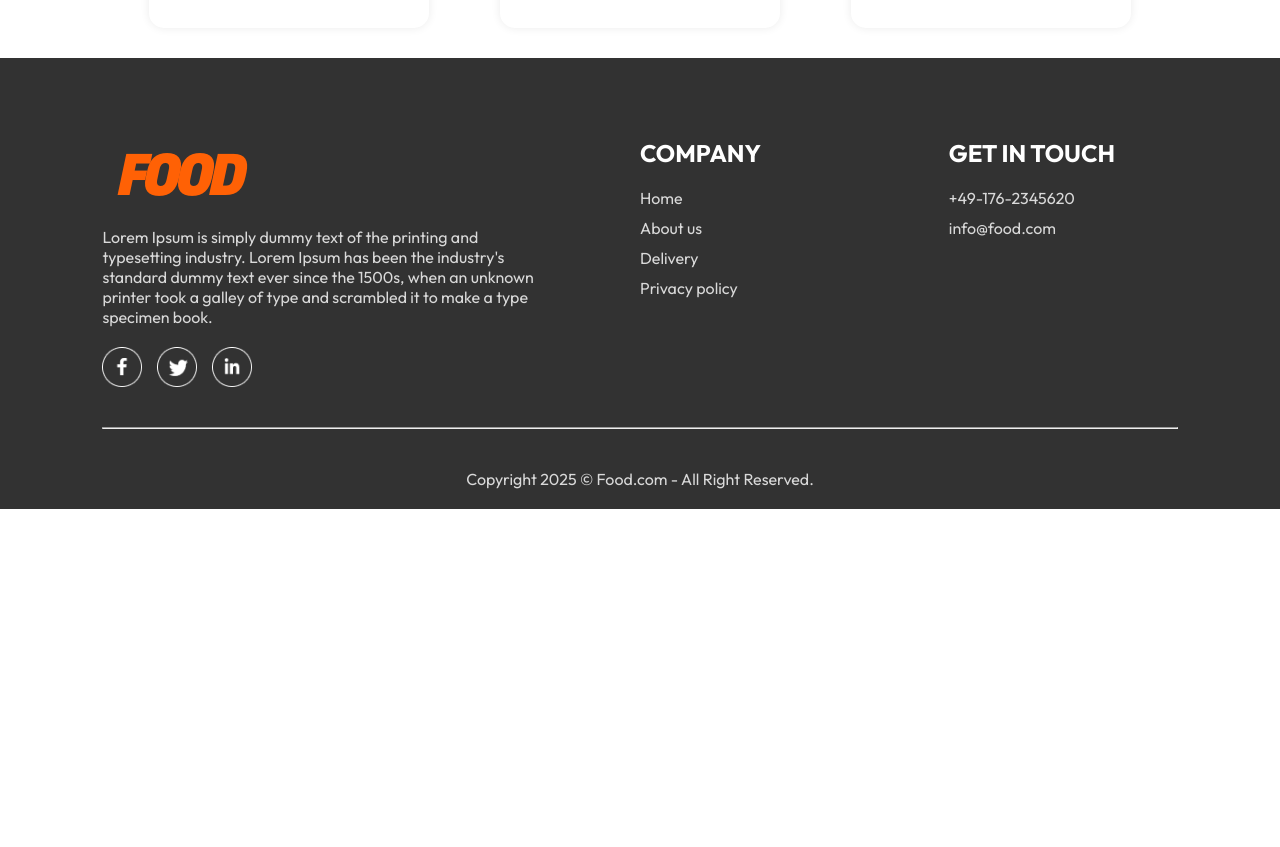
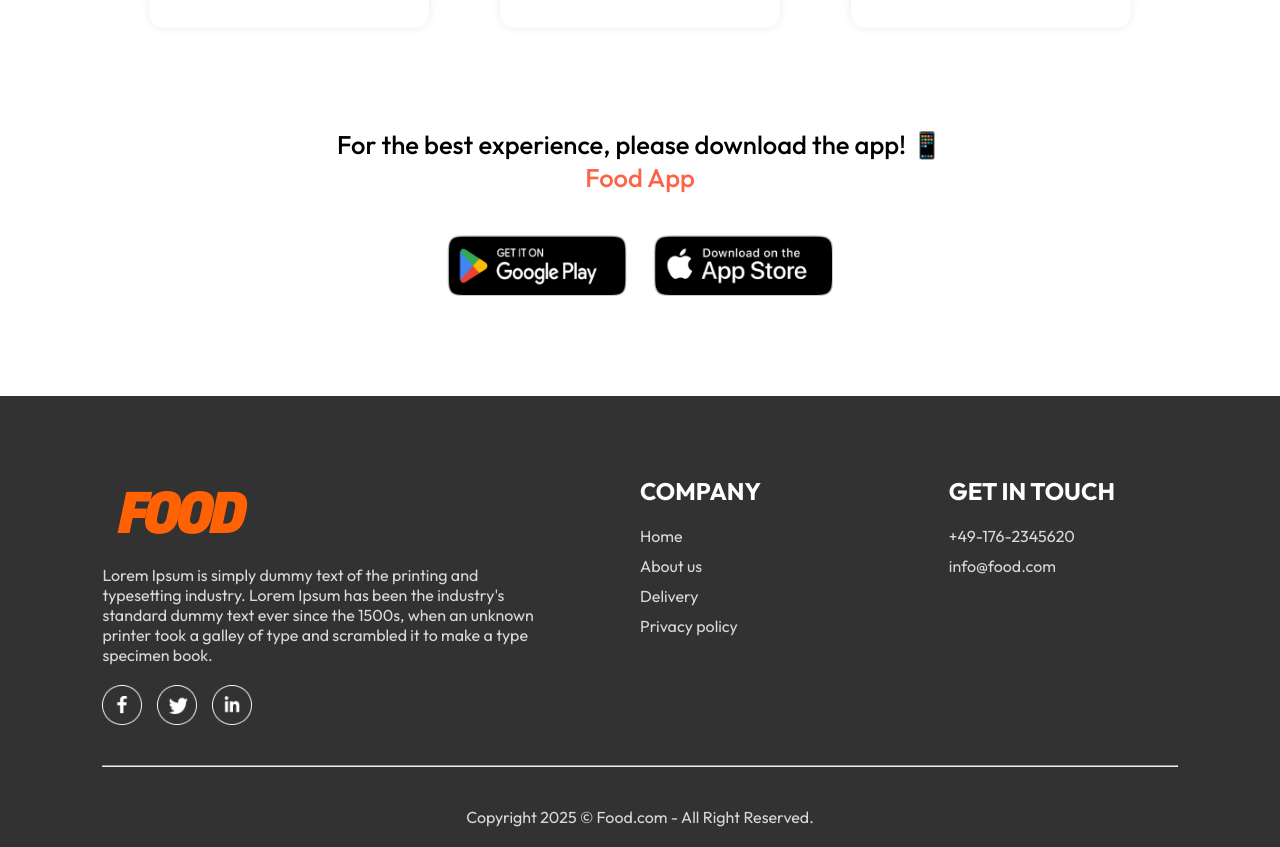
Before and after one commit to mehrnazpishyar/Food-Delivery, a React app: page / in a window 1280 px wide. Shown: the part 5220-6067 px from the top of the page. Before the commit the page ends 5729 px from the top, so only its background shows below. Built offline with nearby package versions, Linux system fonts and the light colour scheme; the HTML template or start-up script is replaced by a standard one.

Commit message:
AppDownload component was added

```diff
--- /dev/null
+++ b/src/components/AppDownload/AppDownload.css
@@ -0,0 +1,25 @@
+.app-download {
+    margin: 100px auto;
+    font-size: max(2vw, 20px);
+    text-align: center;
+    font-weight: 500;
+}
+.app-download span {
+color: tomato;
+}
+
+.app-download-platforms{
+    display: flex;
+    justify-content: center;
+    gap: max(2vw,10px);
+    margin-top: 40px;
+}
+.app-download-platforms img{
+   width:max(30vw,120px);
+   max-width: 180px;
+   transition: 0.5s;
+   cursor: pointer;
+}
+.app-download-platforms img:hover{
+    transform: scale(1.05);
+ }
--- /dev/null
+++ b/src/components/AppDownload/AppDownload.jsx
@@ -0,0 +1,17 @@
+import React from 'react'
+import './AppDownload.css'
+import { assets } from '../../assets/assets'
+
+const AppDownload = () => {
+    return (
+        <div className='app-download' id='app-download'>
+            <p>For the best experience, please download the app! 📱 <br /><span>Food App</span></p>
+            <div className="app-download-platforms">
+                <img src={assets.play_store} alt="" />
+                <img src={assets.app_store} alt="" />
+            </div>
+        </div>
+    )
+}
+
+export default AppDownload
--- a/src/components/FoodList/FoodList.css
+++ b/src/components/FoodList/FoodList.css
@@ -1,6 +1,6 @@
 .food-display{
     margin-top: 30px;
-    margin-bottom: 30px;
+    margin-bottom: 100px;
 }
 .food-display h2{
     font-size: max(2vw,24px);
--- a/src/pages/Home/Home.jsx
+++ b/src/pages/Home/Home.jsx
@@ -3,6 +3,7 @@ import './Home.css'
 import Header from '../../components/Navbar/Header/Header'
 import Menu from '../../components/Menu/Menu'
 import FoodList from '../../components/FoodList/FoodList'
+import AppDownload from '../../components/AppDownload/AppDownload'
 
 const Home = () => {
   const [category,setCategory] = useState("All")
@@ -11,6 +12,7 @@ const Home = () => {
         <Header/>
         <Menu setCategory={setCategory} category={category}/>
         <FoodList category={category}/>
+        <AppDownload/>
     </>
   )
 }
```
Also changed, not shown: src/assets/assets.js (+6 -1 lines), src/assets/app_store.png (added), src/assets/play_store.png (added).
